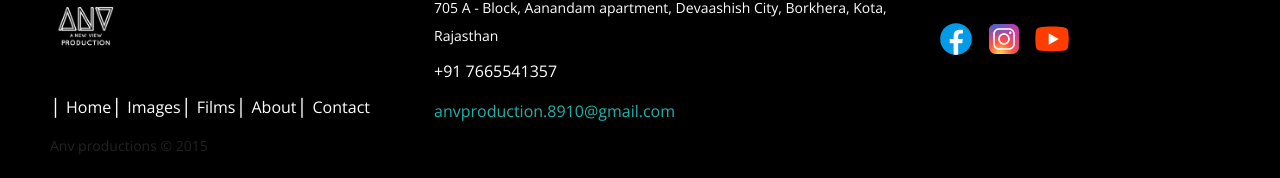
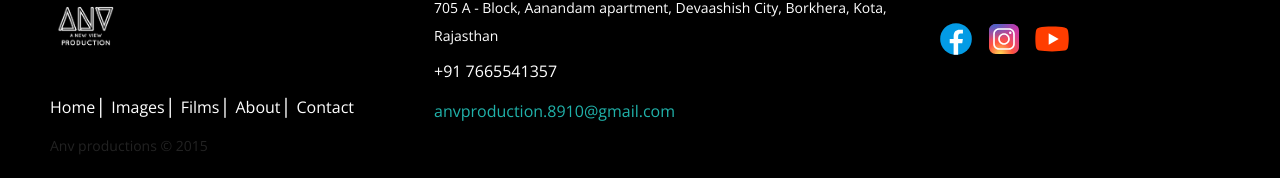
Before and after one commit to EdOates84/anv, a React (Create React App) app: page / in a window 1280 px wide. Shown: the part 2624-2802 px from the top of the page. Built offline with nearby package versions, Linux system fonts and the light colour scheme; a web font is replaced by a local one.

Commit message:
footer fix

```diff
--- a/package.json
+++ b/package.json
@@ -22,7 +22,7 @@
     "web-vitals": "^2.1.4"
   },
   "scripts": {
-    "start": "react-scripts start",
+    "start": "PORT=8000 react-scripts start",
     "build": "react-scripts build",
     "test": "react-scripts test",
     "eject": "react-scripts eject"
--- a/src/Footer.js
+++ b/src/Footer.js
@@ -22,7 +22,7 @@ useEffect(() => {
                         <img style={{width:'70px'}} src={anv} />
 
                         <p class="footer-links">
-                           <SNavLink class="link-1" to="/" >Home</SNavLink>
+                           <a class="link-1" href="/" >Home</a>
 
                             <NavLink to="/images">Images</NavLink>
 
@@ -88,8 +88,8 @@ useEffect(() => {
   export default Footer;
 
 const SNavLink = styled(NavLink)`
-
-    a::before {
+content:none;
+.footer-distributed .footer-links a:before {
         content: '' !important;
       }
 
--- a/src/pages/Home.js
+++ b/src/pages/Home.js
@@ -49,7 +49,7 @@ function removeActiveClasses(){
         <StyledSection >
 
           <Video>
-      <video  autoPlay loop muted>
+      <video  autoPlay playsinline loop muted>
       <source src={bg} type="video/mp4"/>
       </video>
       {/* <ReactPlayer
--- a/src/pages/Navbar.css
+++ b/src/pages/Navbar.css
@@ -124,6 +124,7 @@ iframe#webpack-dev-server-client-overlay{display:none!important}
   display: flex;
     align-items: center;
     padding:4px 0px;
+    cursor:pointer;
 }
 .nav > .nav-header > .nav-title img{
   height:50px;
--- a/src/pages/Navbar.js
+++ b/src/pages/Navbar.js
@@ -4,49 +4,24 @@ import './Navbar.css'
 import logo from "../images/anv.jpeg";
 import { Link } from 'react-scroll';
 import styled from "styled-components"
-
+// import { useHistory } from 'react-router-dom';
 
 const Navbar = () => {
 
   const [showNavbar, setShowNavbar] = useState(false)
-
   const handleShowNavbar = () => {
     setShowNavbar(!showNavbar)
   }
+  const handleClick = () => {
+    window.location.href = '/';
+  }
+  return (
 
-  return (
-    // <nav className="navbar">
-    //   <div className="containernav">
-    //     <div className="logo">
-    //     </div>
-    //     <div className="menu-icon" onClick={handleShowNavbar}>
-    //     </div>
-    //     <div className={`nav-elements  ${showNavbar && 'active'}`}>
-    //       <ul>
-    //         <li>
-    //           <NavLink to="/">Home</NavLink>
-    //         </li>
-    //         <li>
-    //           <NavLink to="/images">Images</NavLink>
-    //         </li>
-    //         <li>
-    //           <NavLink to="/films">Films</NavLink>
-    //         </li>
-    //         <li>
-    //           <NavLink to="/about">About</NavLink>
-    //         </li>
-    //         <li>
-    //           <NavLink to="/contact">Contact</NavLink>
-    //         </li>
-    //       </ul>
-    //     </div>
-    //   </div>
-    // </nav>
     <nav class="nav">
   <input type="checkbox" id="nav-check"/>
   <div class="nav-header">
     <div class="nav-title">
-      <img src={logo}/>
+      <img onClick={handleClick} src={logo}/>
     </div>
   </div>
   <div class="nav-btn">
```
